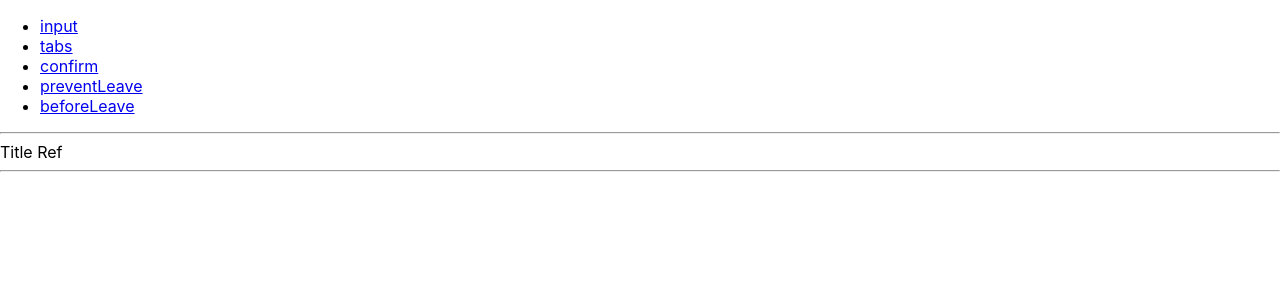
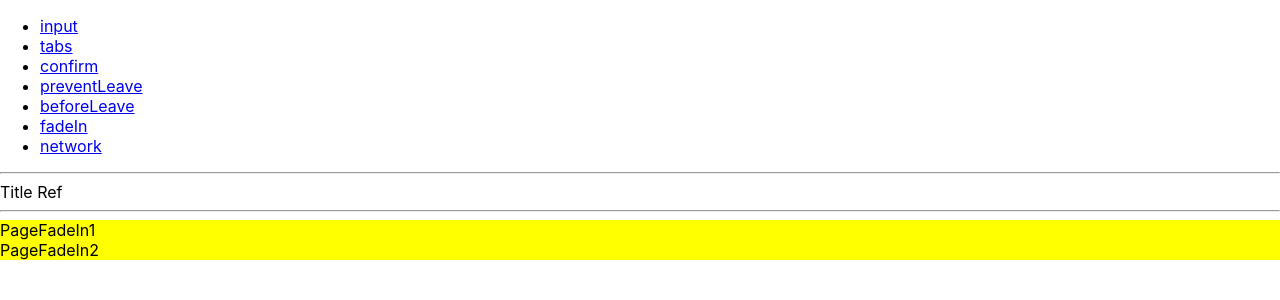
Before and after one commit to eunhye8767/study-react-new, a React (Create React App) app in the folder nomadcoders/hooks-makes/: page /fadeIn in a window 1280 px wide. Shown: the top 300 px of the page. Built offline with nearby package versions, Linux system fonts and the light colour scheme.

Commit message:
useFadeIn & useNetwork

```diff
--- a/nomadcoders/hooks-makes/src/App.js
+++ b/nomadcoders/hooks-makes/src/App.js
@@ -5,6 +5,8 @@
 import PageConfirm from "./pages/PageConfirm";
 import PagePreventLeave from "./pages/PagePreventLeave";
 import PageBeforeLeave from "./pages/PageBeforeLeave";
+import PageFadeIn from "./pages/PageFadeIn";
+import PageNetwork from "./pages/PageNetwork";
 import useClick from "./hooks/useClick";
 
 function App() {
@@ -30,6 +32,12 @@
             <li>
               <NavLink to={"beforeLeave"}>beforeLeave</NavLink>
             </li>
+            <li>
+              <NavLink to={"fadeIn"}>fadeIn</NavLink>
+            </li>
+            <li>
+              <NavLink to={"network"}>network</NavLink>
+            </li>
           </ul>
         </nav>
 
@@ -45,6 +53,8 @@
           <Route path="/confirm" element={<PageConfirm />}></Route>
           <Route path="/preventLeave" element={<PagePreventLeave />}></Route>
           <Route path="/beforeLeave" element={<PageBeforeLeave />}></Route>
+          <Route path="/fadeIn" element={<PageFadeIn />}></Route>
+          <Route path="/network" element={<PageNetwork />}></Route>
         </Routes>
       </BrowserRouter>
     </div>
--- /dev/null
+++ b/nomadcoders/hooks-makes/src/hooks/useFadeIn.js
@@ -0,0 +1,19 @@
+import { useEffect, useRef } from "react";
+
+const useFadeIn = (duration = 1, delay = 0) => {
+  const element = useRef();
+
+  useEffect(() => {
+    if (element.current) {
+      const { current } = element;
+      current.style.transition = `opacity ${duration}s ease-in-out ${delay}s`;
+      current.style.opacity = 1;
+    }
+  }, []);
+
+  if (typeof duration !== "number" || typeof delay !== "number") return;
+
+  return { ref: element, style: { opacity: 0, background: "yellow" } };
+};
+
+export default useFadeIn;
--- /dev/null
+++ b/nomadcoders/hooks-makes/src/hooks/useNetwork.js
@@ -0,0 +1,27 @@
+import { useEffect, useState } from "react";
+
+const useNetwork = onChange => {
+  const [status, setStatus] = useState(navigator.onLine);
+
+  const handleChange = () => {
+    if(typeof onChange === "function") {
+      onChange(navigator.onLine)
+    }
+
+    setStatus(navigator.onLine);
+  };
+
+  useEffect(() => {
+    window.addEventListener("online", handleChange);
+    window.addEventListener("offline", handleChange);
+
+    return () => {
+      window.removeEventListener("online", handleChange);
+      window.removeEventListener("offline", handleChange);
+    };
+  });
+
+  return status;
+};
+
+export default useNetwork;
--- /dev/null
+++ b/nomadcoders/hooks-makes/src/pages/PageFadeIn.js
@@ -0,0 +1,15 @@
+import useFadeIn from "../hooks/useFadeIn";
+
+const PageFadeIn = () => {
+  const fadeIn1 = useFadeIn(1, 3);
+  const fadeIn2 = useFadeIn(3, 1);
+
+  return (
+    <>
+      <div {...fadeIn1}>PageFadeIn1</div>
+      <div {...fadeIn2}>PageFadeIn2</div>
+    </>
+  );
+};
+
+export default PageFadeIn;
--- /dev/null
+++ b/nomadcoders/hooks-makes/src/pages/PageNetwork.js
@@ -0,0 +1,15 @@
+import useNetwork from "../hooks/useNetwork"
+
+const PageNetwork = () => {
+
+  const handleNetworkChange = online => {
+    console.log(online ? 'We Just went online' : 'We are offline')
+  }
+  const onLine = useNetwork(handleNetworkChange);
+
+  return (
+    <div>{onLine ? "OnLine" : "OffLine"}</div>
+  )
+}
+
+export default PageNetwork
```
